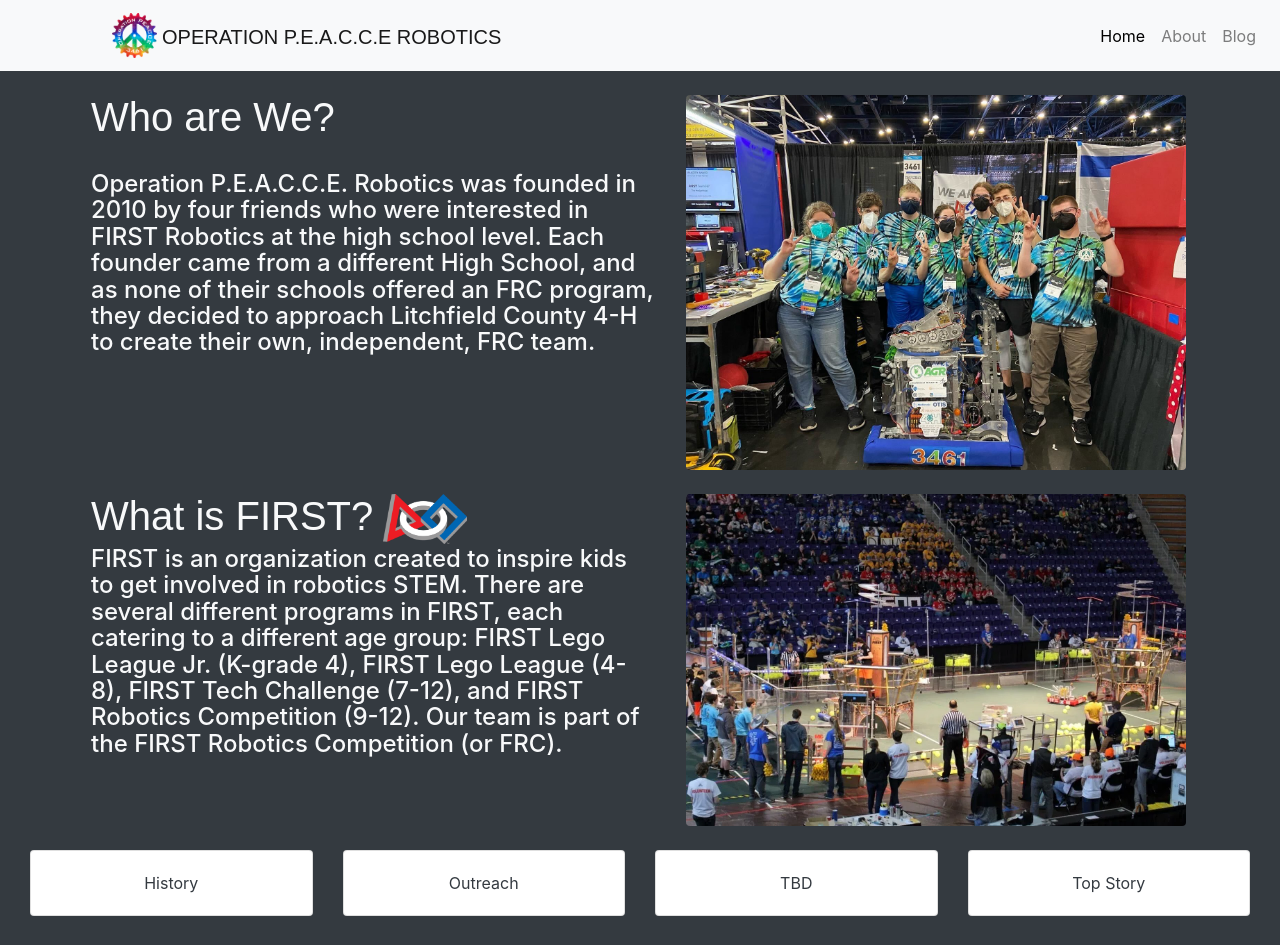
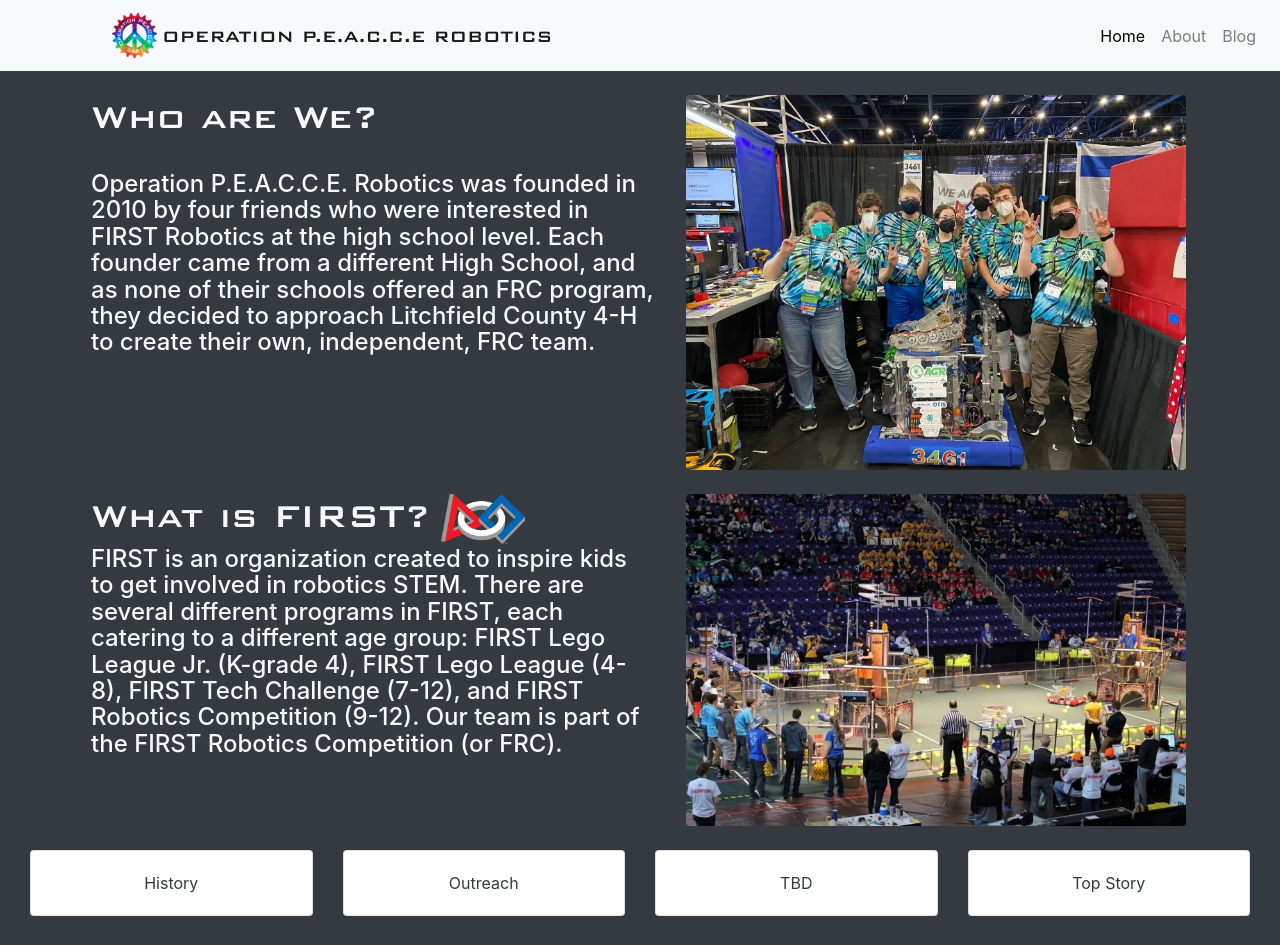
Before and after one commit to Operation-P-E-A-C-C-E-Robotics/Operation-P-E-A-C-C-E-Robotics.github.io, a Jekyll site: the page built from index.html, in a window 1280 px wide and 1289 px high. Shown: the top 945 px of the window. Built offline with Jekyll 4.4.1, drawn with Linux system fonts in a browser that asks for light colours; nearby versions of some CDN libraries.

Commit message:
I hate non-google fonts

```diff
--- a/_includes/navigation.html
+++ b/_includes/navigation.html
@@ -3,7 +3,7 @@
 
   <div class="navbar-brand pl-md-5 ml-md-5 d-flex">
     <flex><img src="../assets/images/PeacceLogoTieDyeWhiteText.svg" style="width:45px; height:45px;" class="float-left"></flex>
-    <flex><h class="d-none d-md-block" style="font-family: 'BankGothic', sans-serif;padding-top: 9px;padding-left: 5px;">OPERATION P.E.A.C.C.E ROBOTICS</h></flex>
+    <flex><h class="d-none d-md-block" style="font-family: 'BankGothicBold', sans-serif;padding-top: 9px;padding-left: 5px;">OPERATION P.E.A.C.C.E ROBOTICS</h></flex>
   </div>
 
     <button class="navbar-toggler" type="button" data-toggle="collapse" data-target="#collapsibleNavbar">
--- a/index.html
+++ b/index.html
@@ -31,7 +31,7 @@
 
 <div class="container-fluid">
   <div class="row bg-dark text-light" style="padding-left: 5%;">
-      <div class="col"><h1 style="font-family: 'BankGothic', sans-serif;">Who are We?</h1><br><h4>Operation P.E.A.C.C.E. Robotics was founded in 2010 by four friends who were interested in FIRST Robotics at the high school level. Each founder came from a different High School, and as none of their schools offered an FRC program, they decided to approach Litchfield County 4-H to create their own, independent, FRC team.</h4></div>
+      <div class="col"><h1 style="font-family: 'BankGothicBold', sans-serif;">Who are We?</h1><br><h4>Operation P.E.A.C.C.E. Robotics was founded in 2010 by four friends who were interested in FIRST Robotics at the high school level. Each founder came from a different High School, and as none of their schools offered an FRC program, they decided to approach Litchfield County 4-H to create their own, independent, FRC team.</h4></div>
       <div class="col-md"><img class="rounded img-fluid" src="/assets/images/WorldsPitPic.jpg" style="width:500px"></img></div>
     </div>
 
@@ -39,7 +39,7 @@
 
   <div class="row bg-dark text-light" style="padding-left: 5%;">
     <div class="col">
-      <div style="display:flex"> <h1 style="font-family: 'BankGothic', sans-serif;">What is FIRST?</h1>
+      <div style="display:flex"> <h1 style="font-family: 'BankGothicBold', sans-serif;">What is FIRST?</h1>
         <img src="/assets/images/FIRSTicon_RGB_withTM.png" style="height:50px; padding-left: 10px;">
         <br>
       </div>
```
